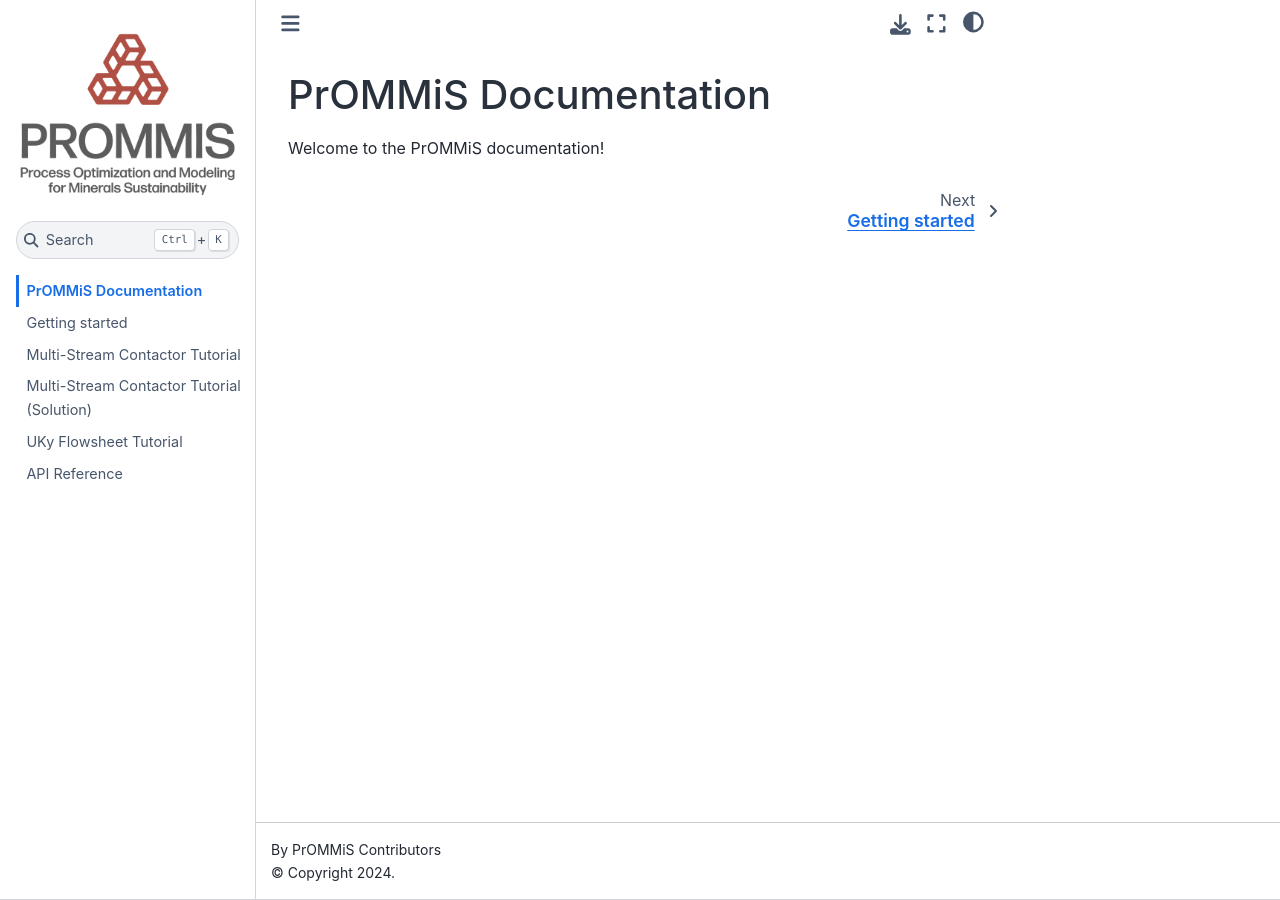
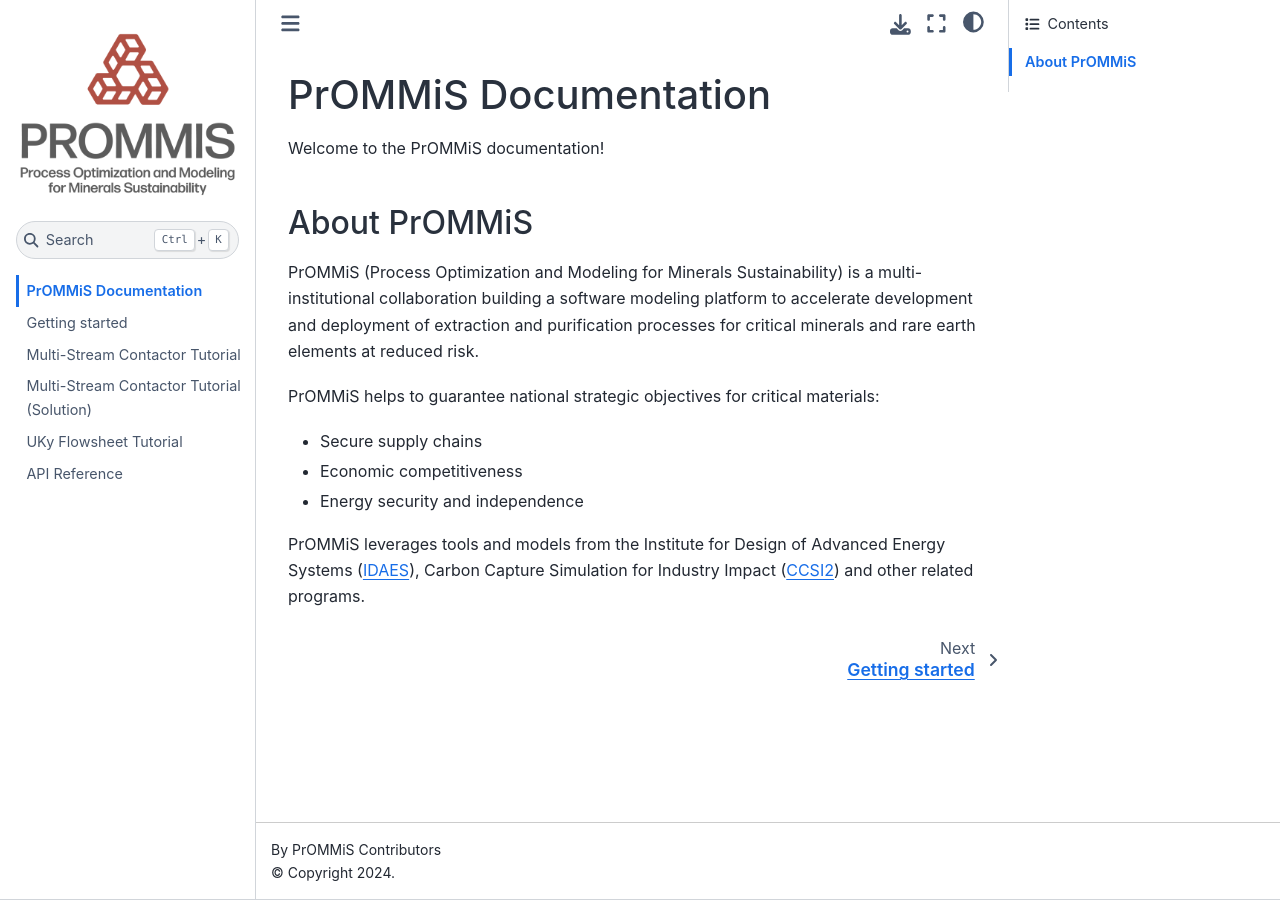
Before and after one commit to prommis/prommis, a Jupyter Book: the page built from docs/index.md, in a window 1280 px wide. Built offline with Jupyter Book 1.0.4 settings and Sphinx 7.4.7 and the Sphinx Book theme 1.1.4, drawn with Linux system fonts in a browser that asks for light colours.

Commit message:
Adding a sample About paragraph to docs (#121)
---------

Co-authored-by: Ludovico Bianchi <lbianchi@lbl.gov>

```diff
--- a/docs/index.md
+++ b/docs/index.md
@@ -1,3 +1,20 @@
 # PrOMMiS Documentation
 
 Welcome to the PrOMMiS documentation!
+
+About PrOMMiS
+-------------
+
+PrOMMiS (Process Optimization and Modeling for Minerals Sustainability) is a multi-institutional
+collaboration building a software modeling platform to accelerate development and deployment of
+extraction and purification processes for critical minerals and rare earth elements at reduced risk.
+
+PrOMMiS helps to guarantee national strategic objectives for critical materials:
+
+* Secure supply chains
+* Economic competitiveness
+* Energy security and independence
+
+PrOMMiS leverages tools and models from the Institute for Design of Advanced Energy Systems
+([IDAES](https://idaes.org/)), Carbon Capture Simulation for Industry Impact
+([CCSI2](https://www.acceleratecarboncapture.org/)) and other related programs.
```
